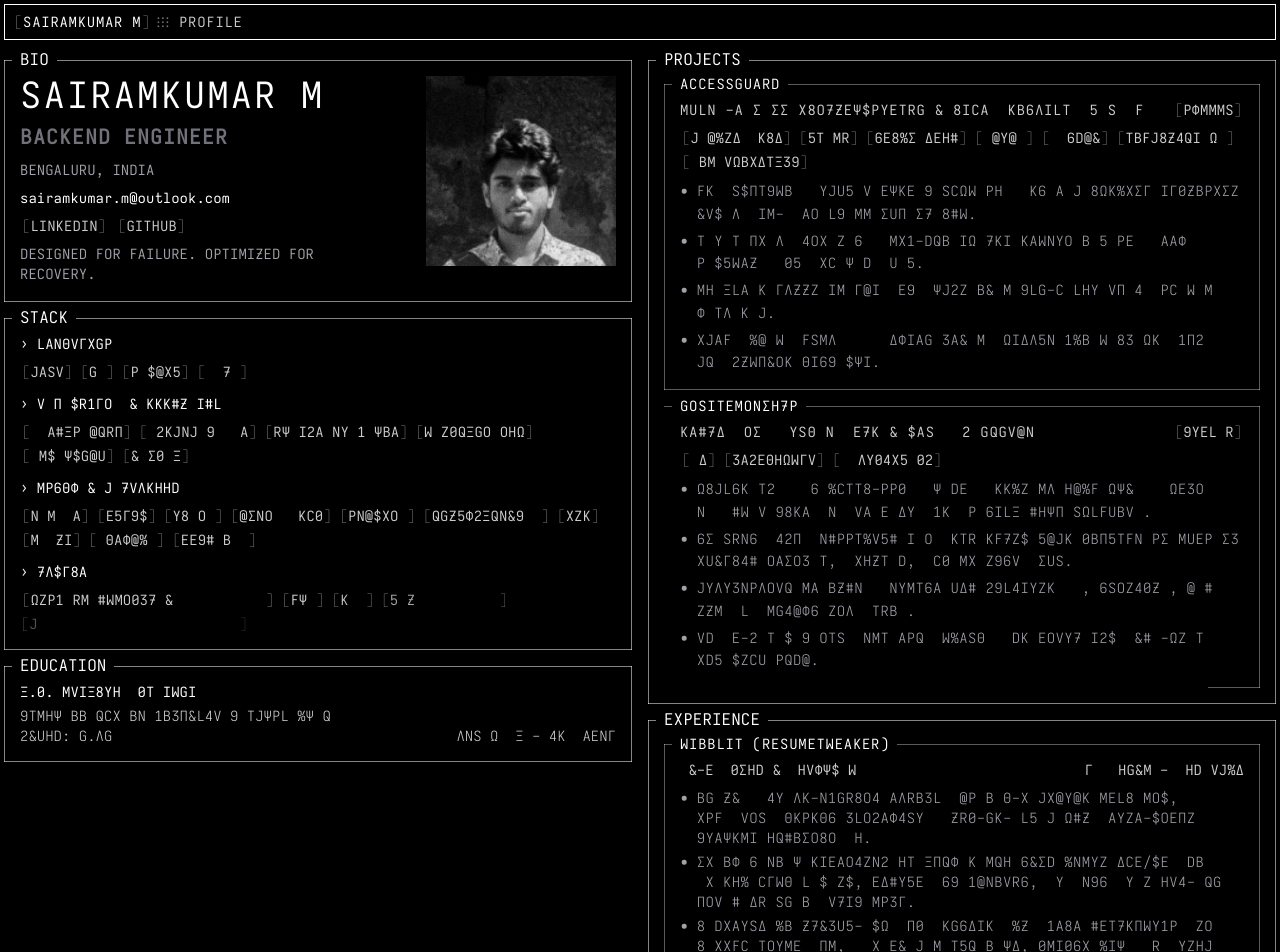
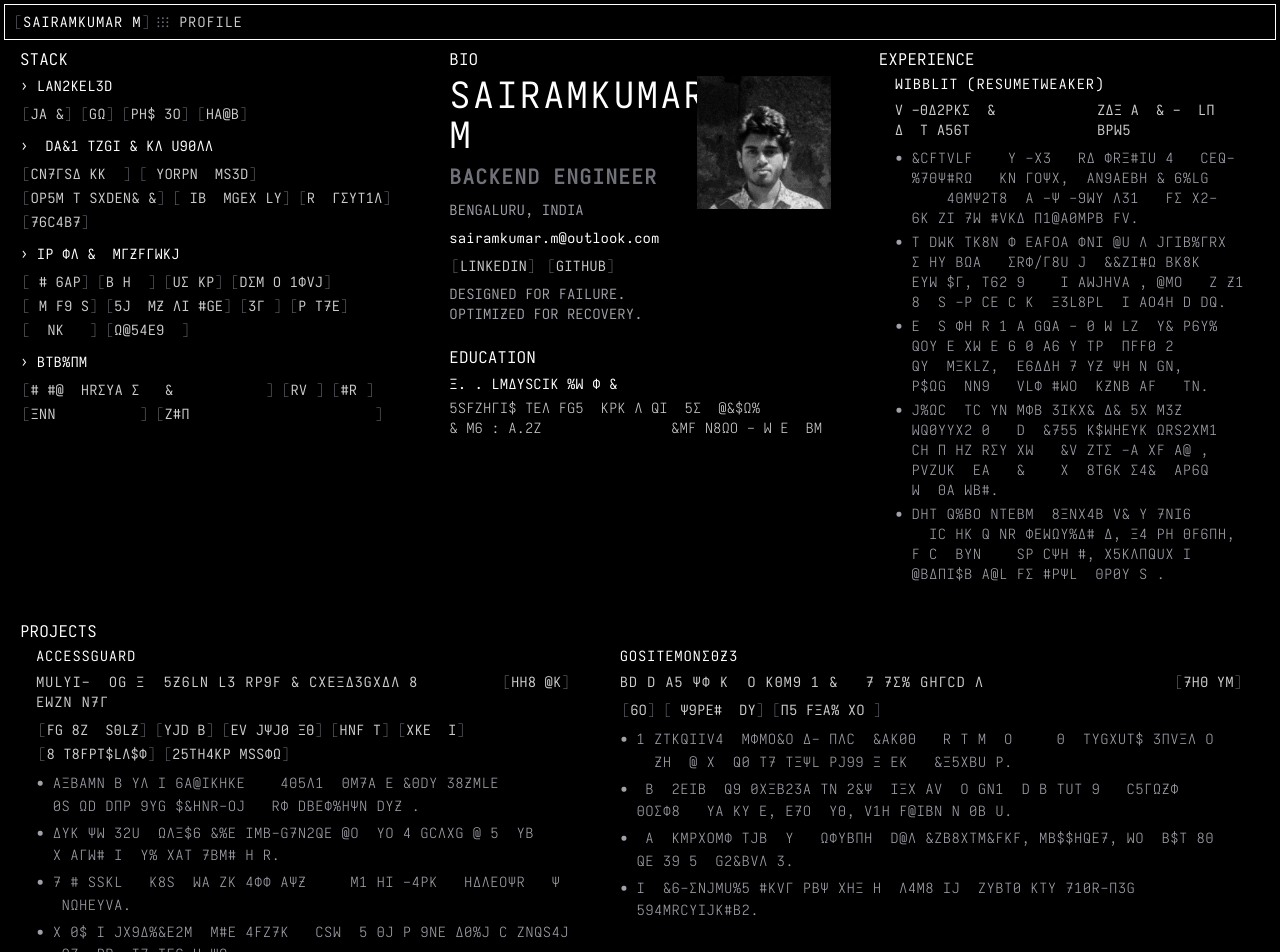
Before and after one commit to sairamkumarm/personal-portfolio, a Next.js app: page / in a window 1280 px wide. Shown: the top 952 px of the page. Built offline with nearby package versions, Linux system fonts and the light colour scheme.

Commit message:
redid xl layout, WORK IN PROGRESS

```diff
--- a/components/operator-profile.tsx
+++ b/components/operator-profile.tsx
@@ -81,20 +81,23 @@ export function OperatorProfile({ data }: OperatorProfileProps) {
 
   return (
     <div
-      className={`min-h-screen p-1 font-mono ${interactivePhaseActive ? "interactive-phase" : "non-interactive-phase"}`}>
+      className={`min-h-screen flex flex-col p-1 font-mono ${interactivePhaseActive ? "interactive-phase" : "non-interactive-phase"}`}>
       {/* Debug Mode Indicator */}
       {DEBUG_MODE && <div className="fixed top-2 right-2 z-50 bg-red-600 text-white px-2 py-1 text-sm">DEBUG MODE</div>}
 
       <ProfileHeader data={data} textPhaseActive={textPhaseActive} interactivePhaseActive={interactivePhaseActive} DEBUG_MODE={DEBUG_MODE} GlitchComponent={GlitchComponent} />
 
       {/* Main Content - Multi-column Layout */}
-      <div className="pt-20 sm:pt-14 columns-[30rem] pb-4 gap-x-4 space-y-4 px-0 z-60">
+      <div className=" xl:hidden flex-grow pt-20 sm:pt-14 columns-[30rem] pb-4 gap-x-4 space-y-4 px-0 z-60">
         <div className=" break-inside-avoid bg-theme-primary">
           <PersonalInfoSection data={data} textPhaseActive={textPhaseActive} DEBUG_MODE={DEBUG_MODE} calculateDelay={calculateDelay} calculateFieldDelay={calculateFieldDelay} GlitchComponent={GlitchComponent} />
         </div>
 
         <div className=" break-inside-avoid bg-theme-primary">
           <SkillsSection data={data} textPhaseActive={textPhaseActive} DEBUG_MODE={DEBUG_MODE} calculateDelay={calculateDelay} GlitchComponent={GlitchComponent} />
+        </div>
+        <div className=" break-inside-avoid bg-theme-primary">
+          <ExperienceSection data={data} textPhaseActive={textPhaseActive} DEBUG_MODE={DEBUG_MODE} calculateDelay={calculateDelay} GlitchComponent={GlitchComponent} />
         </div>
 
         <div className=" break-inside-avoid bg-theme-primary">
@@ -105,10 +108,33 @@ export function OperatorProfile({ data }: OperatorProfileProps) {
           <ProjectsSection data={data} textPhaseActive={textPhaseActive} DEBUG_MODE={DEBUG_MODE} calculateDelay={calculateDelay} GlitchComponent={GlitchComponent} />
         </div>
 
-        <div className=" break-inside-avoid bg-theme-primary">
-          <ExperienceSection data={data} textPhaseActive={textPhaseActive} DEBUG_MODE={DEBUG_MODE} calculateDelay={calculateDelay} GlitchComponent={GlitchComponent} />
+      </div>
+
+      <div className="hidden xl:flex items-center flex-grow pt-20 sm:pt-14 pb-4 z-60 ">
+        <div className="grid grid-cols-3 gap-4 2xl:max-w-[90rem] mx-auto">
+            {/* Left Column */}
+            <div className="space-y-4">
+                <SkillsSection data={data} textPhaseActive={textPhaseActive} DEBUG_MODE={DEBUG_MODE} calculateDelay={calculateDelay} GlitchComponent={GlitchComponent} />
+            </div>
+
+            {/* Center Column */}
+            <div className="space-y-4">
+                <PersonalInfoSection data={data} textPhaseActive={textPhaseActive} DEBUG_MODE={DEBUG_MODE} calculateDelay={calculateDelay} calculateFieldDelay={calculateFieldDelay} GlitchComponent={GlitchComponent} />
+                <EducationSection data={data} textPhaseActive={textPhaseActive} DEBUG_MODE={DEBUG_MODE} calculateDelay={calculateDelay} GlitchComponent={GlitchComponent} />
+            </div>
+
+            {/* Right Column */}
+            <div className="space-y-4">
+                <ExperienceSection data={data} textPhaseActive={textPhaseActive} DEBUG_MODE={DEBUG_MODE} calculateDelay={calculateDelay} GlitchComponent={GlitchComponent} />
+            </div>
+
+            {/* Bottom Row */}
+            <div className="col-span-3 space-y-4">
+                <ProjectsSection data={data} textPhaseActive={textPhaseActive} DEBUG_MODE={DEBUG_MODE} calculateDelay={calculateDelay} GlitchComponent={GlitchComponent} />
+            </div>
         </div>
       </div>
+
 
       {/* Footer - Enhanced Responsive */}
       <RenderSequence phase="interactive" delay={DEBUG_MODE ? 0 : 4500}>
--- a/components/profile/project-section.tsx
+++ b/components/profile/project-section.tsx
@@ -17,7 +17,7 @@ export function ProjectsSection({ data, textPhaseActive, DEBUG_MODE, calculateDe
 
     return (
         <AnimatedBorder header="PROJECTS" delay={calculateDelay(data.sections.projects.renderIndex)} >
-            <div className="space-y-4 pt-2">
+            <div className="flex flex-col xl:flex-row gap-4 pt-2">
                 {data.sections.projects.items.map((project, index) => (
                     <AnimatedBorder
                     key={`project-${index}`}
```
